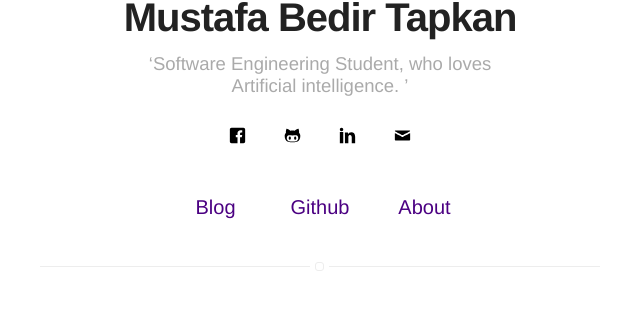
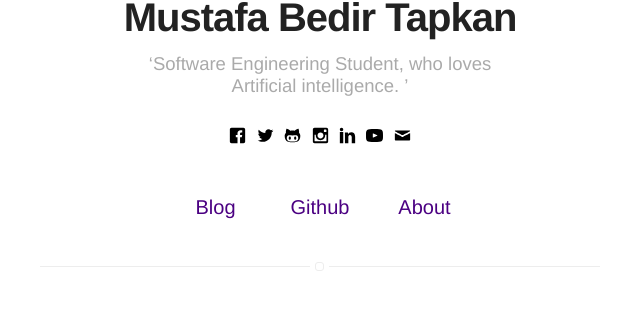
Before and after one commit to profkemalaydin/BedirT.github.io, a Jekyll site: the page built from index.html, in a window 1280 px wide. Shown: the part 284-595 px from the top of the page, without its empty margins (320-960 px from the left). Built offline with Jekyll 4.4.1, drawn with Linux system fonts in a browser that asks for light colours.

Commit message:
icons Added

```diff
--- a/_includes/icons.html
+++ b/_includes/icons.html
@@ -11,9 +11,19 @@
 <path class="path1" d="M870.4 51.2h-716.8c-56.32 0-102.4 46.080-102.4 102.4v716.8c0 56.371 46.080 102.4 102.4 102.4h358.4v-358.4h-102.4v-126.72h102.4v-104.96c0-110.797 62.054-188.621 192.819-188.621l92.314 0.102v133.376h-61.286c-50.893 0-70.246 38.195-70.246 73.626v86.528h131.482l-29.082 126.669h-102.4v358.4h204.8c56.32 0 102.4-46.029 102.4-102.4v-716.8c0-56.32-46.080-102.4-102.4-102.4z"></path>
 </symbol>
 
+<symbol id="icon-twitter" viewBox="0 0 1024 1024">
+<title>twitter</title>
+<path class="path1" d="M886.579 319.795c0.41 8.294 0.563 16.691 0.563 24.986 0 255.488-194.406 549.99-549.888 549.99-109.21 0-210.739-32-296.294-86.886 15.155 1.792 30.515 2.714 46.080 2.714 90.624 0 173.926-30.925 240.026-82.688-84.531-1.587-155.955-57.395-180.531-134.195 11.776 2.202 23.91 3.379 36.352 3.379 17.664 0 34.765-2.304 50.944-6.707-88.422-17.818-155.034-95.898-155.034-189.594 0-0.819 0-1.587 0-2.406 26.061 14.49 55.91 23.194 87.552 24.218-51.866-34.714-86.016-93.798-86.016-160.922 0-35.379 9.523-68.608 26.214-97.178 95.283 116.992 237.773 193.894 398.387 201.984-3.277-14.182-4.966-28.877-4.966-44.083 0-106.701 86.477-193.178 193.229-193.178 55.603 0 105.83 23.398 141.107 60.979 43.981-8.704 85.35-24.781 122.726-46.899-14.438 45.107-45.107 82.995-84.992 106.906 39.117-4.71 76.288-15.002 111.002-30.413-25.907 38.81-58.675 72.806-96.461 99.994z"></path>
+</symbol>
+
 <symbol id="icon-github" viewBox="0 0 1024 1024">
 <title>github</title>
 <path class="path1" d="M674.816 579.021c-36.762 0-66.56 41.318-66.56 92.109 0 50.893 29.798 92.211 66.56 92.211s66.56-41.318 66.56-92.211c-0.051-50.79-29.798-92.109-66.56-92.109zM906.547 339.251c7.629-18.688 7.936-124.877-32.512-226.611 0 0-92.723 10.189-233.011 106.496-29.44-8.192-79.258-12.186-128.973-12.186-49.818 0-99.584 3.994-129.024 12.186-140.339-96.307-233.062-106.496-233.062-106.496-40.397 101.734-39.987 207.923-32.461 226.611-47.514 51.61-76.544 113.613-76.544 198.195 0 367.923 305.306 373.811 382.31 373.811 17.51 0 52.122 0.102 88.781 0.102 36.608 0 71.27-0.102 88.678-0.102 77.107 0 382.31-5.888 382.31-373.811 0-84.582-28.979-146.586-76.493-198.195zM513.434 866.048h-2.867c-193.075 0-343.501-22.989-343.501-210.688 0-45.005 15.872-86.682 53.606-121.293 62.822-57.702 169.216-27.187 289.894-27.187 0.512 0 1.024 0 1.485 0 0.512 0 0.922 0 1.382 0 120.678 0 227.123-30.515 289.997 27.187 37.632 34.611 53.504 76.288 53.504 121.293 0 187.699-150.374 210.688-343.501 210.688zM349.235 579.021c-36.762 0-66.56 41.318-66.56 92.109 0 50.893 29.798 92.211 66.56 92.211 36.813 0 66.611-41.318 66.611-92.211 0-50.79-29.798-92.109-66.611-92.109z"></path>
+</symbol>
+
+<symbol id="icon-youtube" viewBox="0 0 1024 1024">
+<title>youtube</title>
+<path class="path1" d="M512 117.76c-503.194 0-512 44.749-512 394.24s8.806 394.24 512 394.24 512-44.749 512-394.24-8.806-394.24-512-394.24zM676.096 529.101l-229.888 107.315c-20.122 9.318-36.608-1.126-36.608-23.347v-202.138c0-22.17 16.486-32.666 36.608-23.347l229.888 107.315c20.122 9.421 20.122 24.781 0 34.202z"></path>
 </symbol>
 
 <symbol id="icon-mail" viewBox="0 0 1024 1024">
@@ -21,6 +31,15 @@
 <path class="path1" d="M80.589 270.643c24.986 13.414 371.098 199.373 384 206.285s29.594 10.189 46.387 10.189c16.794 0 33.485-3.277 46.387-10.189s359.014-192.87 384-206.285c25.037-13.466 48.691-65.843 2.765-65.843h-866.253c-45.926 0-22.272 52.378 2.714 65.843zM952.986 383.437c-28.416 14.797-378.214 197.069-395.622 206.182s-29.594 10.189-46.387 10.189-28.979-1.075-46.387-10.189-365.21-191.437-393.626-206.234c-19.968-10.445-19.763 1.792-19.763 11.213s0 373.402 0 373.402c0 21.504 28.979 51.2 51.2 51.2h819.2c22.221 0 51.2-29.696 51.2-51.2 0 0 0-363.93 0-373.35s0.205-21.658-19.814-11.213z"></path>
 </symbol>
 
+<symbol id="icon-spotify" viewBox="0 0 1024 1024">
+<title>spotify</title>
+<path class="path1" d="M512 61.44c-248.883 0-450.56 201.626-450.56 450.56 0 248.781 201.677 450.56 450.56 450.56 248.934 0 450.509-201.728 450.509-450.56 0-248.883-201.523-450.56-450.509-450.56zM690.074 742.502c-8.858 0-15.053-3.379-21.555-7.322-60.877-36.915-136.294-56.269-218.010-56.269-41.677 0-86.682 4.966-133.632 14.592l-5.734 1.434c-5.939 1.434-12.032 3.021-16.691 3.021-18.995 0-33.843-14.746-33.843-33.587 0-19.098 10.752-32.614 28.774-35.994 56.115-12.8 108.954-19.046 161.382-19.046 94.976 0 179.866 22.016 252.467 65.485 12.442 7.27 20.275 15.667 20.275 34.202-0.051 18.483-15.002 33.485-33.434 33.485zM736.819 611.379c-10.598 0-17.562-4.045-23.706-7.629-109.722-65.075-273.050-86.682-407.603-50.842-2.253 0.666-4.301 1.28-6.144 1.894-5.069 1.587-9.779 3.174-16.435 3.174-22.118 0-40.090-18.074-40.090-40.346 0-21.453 11.213-36.454 31.437-42.189 51.866-14.234 100.557-23.654 170.65-23.654 113.254 0 223.078 28.416 309.146 79.923 15.667 8.96 22.784 21.197 22.784 39.475 0 22.221-17.971 40.192-40.038 40.192zM789.862 461.875c-9.984 0-16.128-2.406-25.344-7.373-74.394-44.646-190.464-71.219-310.733-71.219-62.669 0-119.603 6.912-169.267 20.326-1.69 0.41-3.277 0.87-5.018 1.382-5.274 1.587-11.878 3.482-18.688 3.482-26.419 0-47.053-20.89-47.053-47.565 0-23.194 13.005-40.909 34.816-47.36 59.955-17.715 128.973-26.675 205.107-26.675 137.114 0 267.571 30.464 357.939 83.507 16.998 9.677 25.344 24.32 25.344 44.646 0 26.266-20.685 46.848-47.104 46.848z"></path>
+</symbol>
+
+<symbol id="icon-instagram" viewBox="0 0 1024 1024">
+<title>instagram</title>
+<path class="path1" d="M870.4 51.2h-716.8c-56.32 0-102.4 46.080-102.4 102.4v716.8c0 56.371 46.080 102.4 102.4 102.4h716.8c56.32 0 102.4-46.029 102.4-102.4v-716.8c0-56.32-46.080-102.4-102.4-102.4zM511.181 794.778c156.621 0 283.546-127.027 283.546-283.597 0-17.306-2.202-33.997-5.274-50.381h80.947v369.459c0 19.558-15.872 35.328-35.482 35.328h-645.837c-19.61 0-35.482-15.77-35.482-35.328v-369.459h79.309c-3.123 16.384-5.325 33.075-5.325 50.381 0 156.621 127.027 283.597 283.597 283.597zM333.978 511.181c0-97.894 79.36-177.203 177.254-177.203 97.843 0 177.254 79.309 177.254 177.203s-79.411 177.254-177.254 177.254c-97.946 0-177.254-79.36-177.254-177.254zM834.918 307.2h-82.688c-19.558 0-35.43-15.974-35.43-35.43v-82.79c0-19.558 15.872-35.379 35.379-35.379h82.688c19.661 0 35.533 15.821 35.533 35.379v82.739c0 19.507-15.872 35.482-35.482 35.482z"></path>
+</symbol>
 
 <symbol id="icon-linkedin" viewBox="0 0 1024 1024">
 <title>linkedin</title>
```
